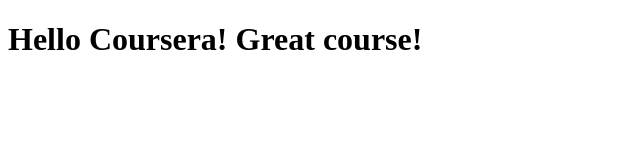
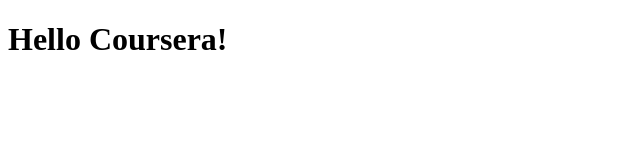
Before and after one commit to monsefuster/coursera-test, a plain HTML site: page site/index.html in a window 1280 px wide. Shown: the whole page, without its empty margins (0-640 px from the left). Drawn offline with Linux system fonts and the light colour scheme.

Commit message:
Just commit

```diff
--- a/site/index.html
+++ b/site/index.html
@@ -4,6 +4,6 @@
 	<title>Hello Coursera!</title>
 </head>
 <body>
-<h1>Hello Coursera! Great course!</h1>
+<h1>Hello Coursera!</h1>
 </body>
 </html>
```
